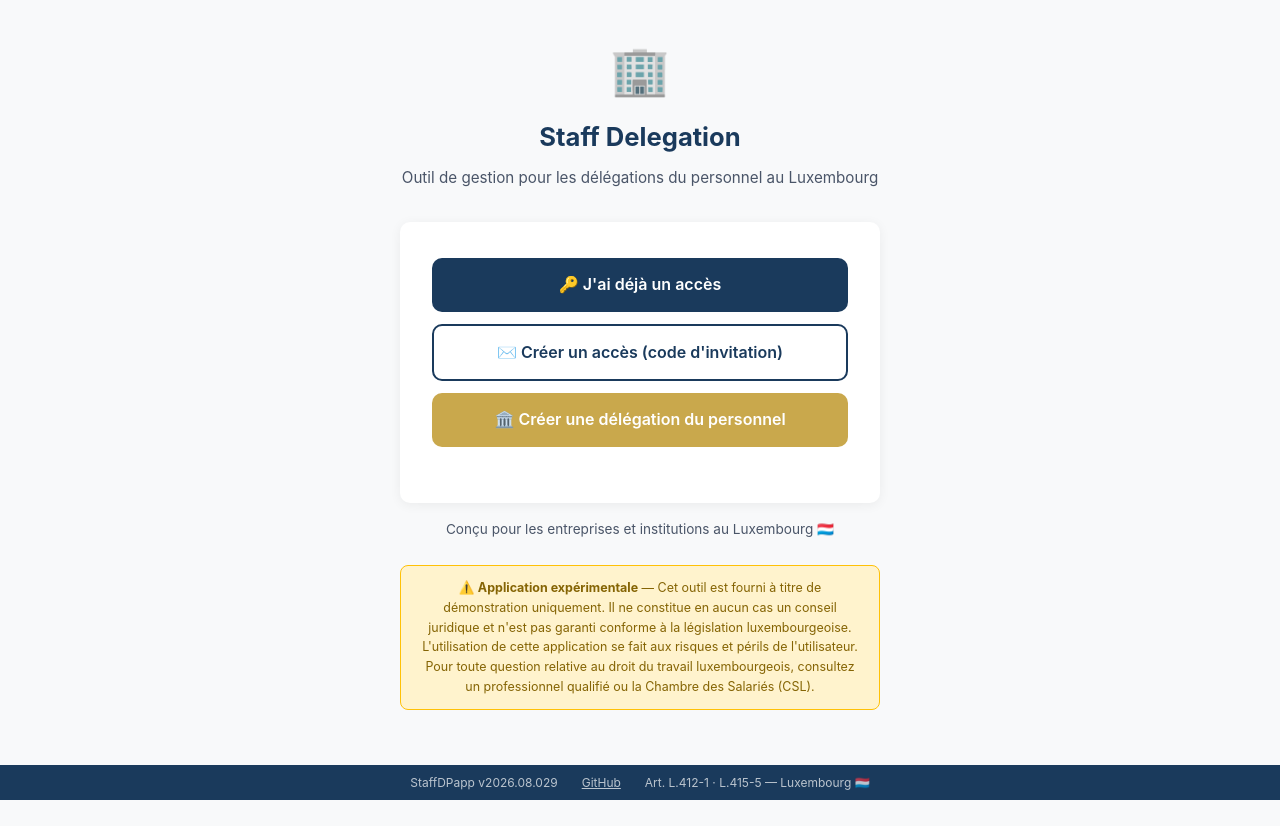
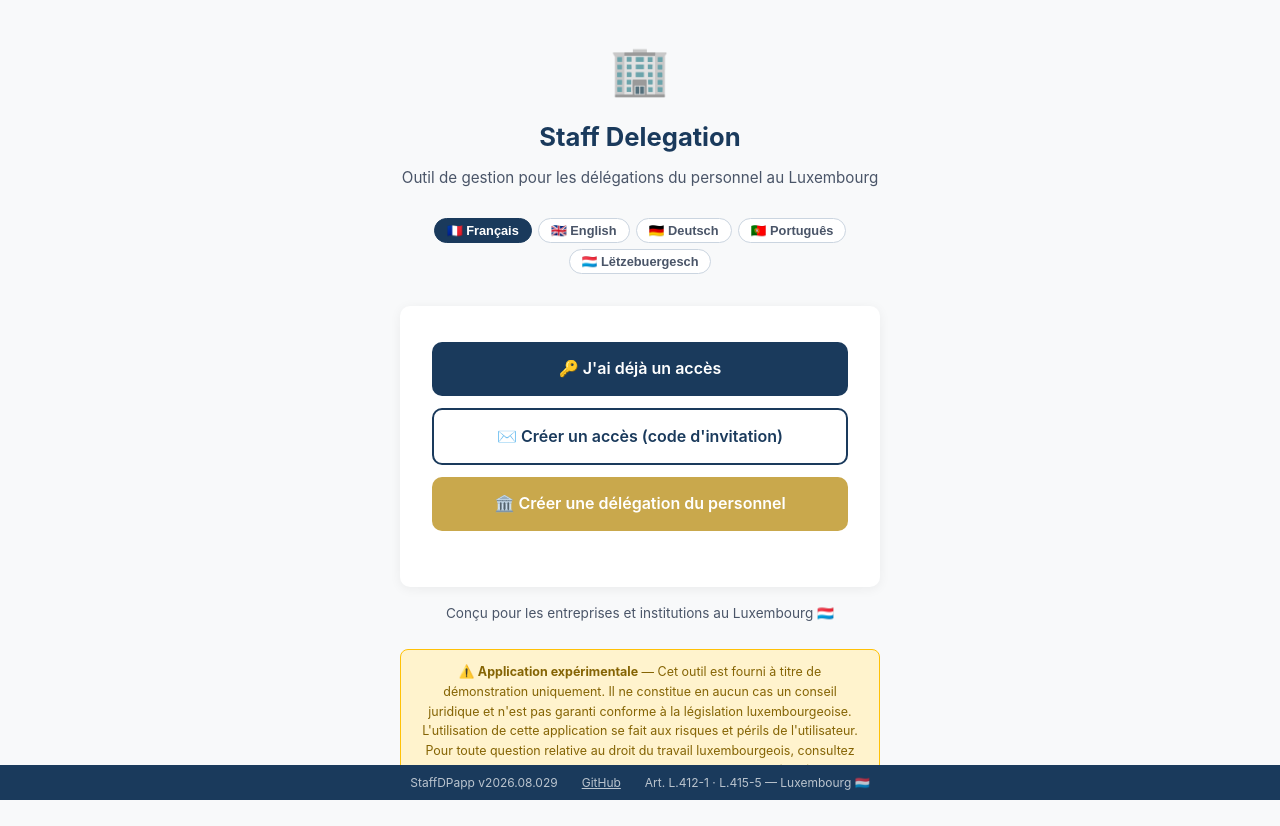
Before and after one commit to LostInTheBugs/StaffDPapp, a React (Vite) app in the folder frontend/: page / in a window 1280 px wide. Before the commit the page ends 800 px from the top, so only its background shows below. Built offline with nearby package versions, Linux system fonts and the light colour scheme.

Commit message:
feat(i18n): language selector on landing page, account language sync at login

```diff
--- a/frontend/src/api/client.ts
+++ b/frontend/src/api/client.ts
@@ -7,6 +7,7 @@ interface UserResponse {
   last_name: string
   full_name: string
   avatar_url: string | null
+  language: string
   delegue_status: string
   delegue_role: string
   role: string
--- a/frontend/src/pages/Landing.tsx
+++ b/frontend/src/pages/Landing.tsx
@@ -1,15 +1,32 @@
 import { Link } from 'react-router-dom'
-import { useT } from '../i18n/I18nContext'
+import { useT, LANGS } from '../i18n/I18nContext'
 import Footer from '../components/Footer'
 
 export default function Landing() {
-  const { t } = useT()
+  const { t, lang, setLang } = useT()
   return (
     <div className="container">
       <div className="logo-area">
         <div className="logo-icon">🏢</div>
         <h1>{t('landing.title')}</h1>
         <p className="subtitle">{t('landing.subtitle')}</p>
+        {/* Sélecteur de langue — langue choisie ici appliquée au compte après login */}
+        <div style={{ display: 'flex', gap: 6, justifyContent: 'center', marginTop: 12, flexWrap: 'wrap' }}>
+          {LANGS.map(l => (
+            <button
+              key={l.code}
+              onClick={() => setLang(l.code)}
+              style={{
+                background: lang === l.code ? 'var(--blue)' : '#fff',
+                color: lang === l.code ? '#fff' : 'var(--gray-600)',
+                border: lang === l.code ? '1px solid var(--blue)' : '1px solid var(--gray-300)',
+                borderRadius: 999, padding: '4px 12px', cursor: 'pointer', fontSize: '.8rem', fontWeight: 600,
+              }}
+            >
+              {l.label}
+            </button>
+          ))}
+        </div>
       </div>
       <div className="card">
         <div className="btn-group">
--- a/frontend/src/pages/Login.tsx
+++ b/frontend/src/pages/Login.tsx
@@ -1,7 +1,7 @@
 import { useState, useEffect, type FormEvent } from 'react'
 import { Link, useNavigate } from 'react-router-dom'
 import { useAuth } from '../hooks/useAuth'
-import { useT } from '../i18n/I18nContext'
+import { useT, type Lang } from '../i18n/I18nContext'
 import CaptchaWidget from '../components/CaptchaWidget'
 import VersionCheck from '../components/VersionCheck'
 import * as api from '../api/client'
@@ -23,8 +23,16 @@ export default function Login() {
   const [totpCode, setTotpCode] = useState('')
 
   const { setAuth } = useAuth()
-  const { t } = useT()
+  const { t, setLang } = useT()
   const navigate = useNavigate()
+
+  /** Applique la langue choisie au compte si elle diffère de celle enregistrée. */
+  async function syncLanguage(accountLang: string | undefined) {
+    const chosen = (localStorage.getItem('lang') as Lang) || 'fr'
+    if (accountLang && accountLang !== chosen) {
+      await setLang(chosen)  // persiste via PUT /api/auth/profile (token présent)
+    }
+  }
 
   async function lookupOrg(slug: string) {
     const s = slug.trim().toLowerCase()
@@ -59,6 +67,7 @@ export default function Login() {
           localStorage.setItem('token', resp.access_token)
           const dash = await api.getDashboard()
           setAuth(resp.access_token, dash.user, dash.organization)
+          await syncLanguage(dash.user.language)
           navigate('/dashboard')
         }
       } catch (err: any) { setError(err.message) }
@@ -72,6 +81,7 @@ export default function Login() {
         localStorage.setItem('token', resp.access_token)
         const dash = await api.getDashboard()
         setAuth(resp.access_token, dash.user, dash.organization)
+        await syncLanguage(dash.user.language)
         navigate('/dashboard')
       } catch (err: any) { setError(err.message) }
       finally { setLoading(false) }
@@ -83,7 +93,7 @@ export default function Login() {
       <VersionCheck />
       <div className="container">
       <div className="card">
-        <h2>🔑 {mfaToken ? 'Vérification MFA' : 'Connexion'}</h2>
+        <h2>{mfaToken ? t('login.mfa_title', '🔐 Vérification MFA') : t('login.title', '🔑 Connexion')}</h2>
 
         {!mfaToken && publicOrg && (
           <div style={{ textAlign: 'center', marginBottom: 14 }}>
@@ -103,17 +113,17 @@ export default function Login() {
                 <input id="orgslug" value={orgSlug} onChange={e => { setOrgSlug(e.target.value); lookupOrg(e.target.value) }}
                   placeholder={t('login.org_slug_ph', 'ex. demo')} autoComplete="organization" />
               </div>
-              <div className="form-group"><label htmlFor="email">Email</label>
+              <div className="form-group"><label htmlFor="email">{t('login.email', 'Email')}</label>
                 <input id="email" type="email" value={email} onChange={e => setEmail(e.target.value)} required autoFocus />
               </div>
-              <div className="form-group"><label htmlFor="password">Mot de passe</label>
+              <div className="form-group"><label htmlFor="password">{t('login.password', 'Mot de passe')}</label>
                 <input id="password" type="password" value={password} onChange={e => setPassword(e.target.value)} required />
               </div>
               <CaptchaWidget onCaptcha={(id, ans) => { setCaptchaId(id); setCaptchaAnswer(ans) }} />
             </>
           ) : (
             <div className="form-group">
-              <label htmlFor="totp">Code d'authentification (6 chiffres)</label>
+              <label htmlFor="totp">{t('login.mfa_code', "Code d'authentification (6 chiffres)")}</label>
               <input id="totp" type="text" inputMode="numeric" autoComplete="one-time-code"
                 value={totpCode} onChange={e => setTotpCode(e.target.value.replace(/\D/g, '').slice(0, 6))}
                 required autoFocus maxLength={6}
@@ -133,13 +143,13 @@ export default function Login() {
           <p className="text-center mt-16">
             <button onClick={() => { setMfaToken(null); setTotpCode(''); setError(null) }}
               className="link" style={{ background:'none', border:'none', cursor:'pointer' }}>
-              ← Retour
+              {t('login.back', '← Retour')}
             </button>
           </p>
         )}
         {!mfaToken && (
           <p className="text-center mt-16">
-            <Link to="/" className="link">← Retour à l'accueil</Link>
+            <Link to="/" className="link">{t('login.home', "← Retour à l'accueil")}</Link>
           </p>
         )}
       </div>
```
